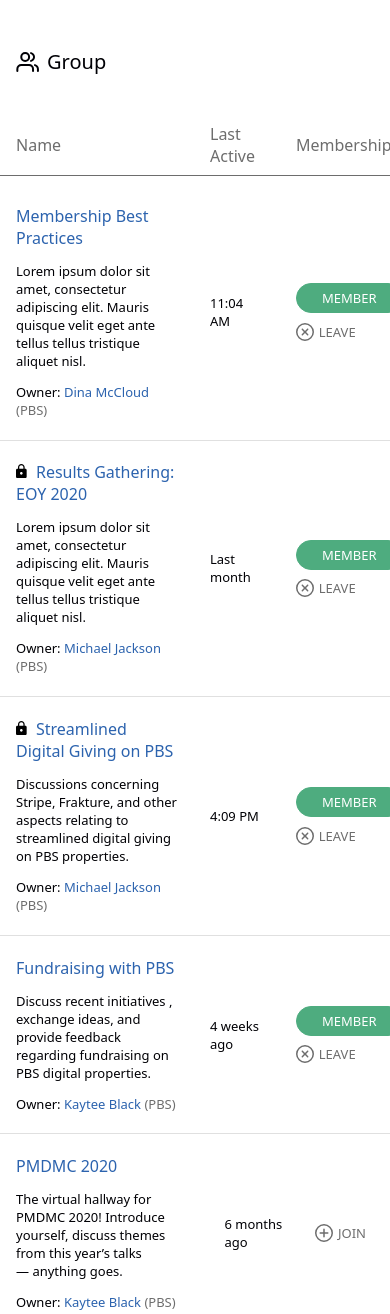
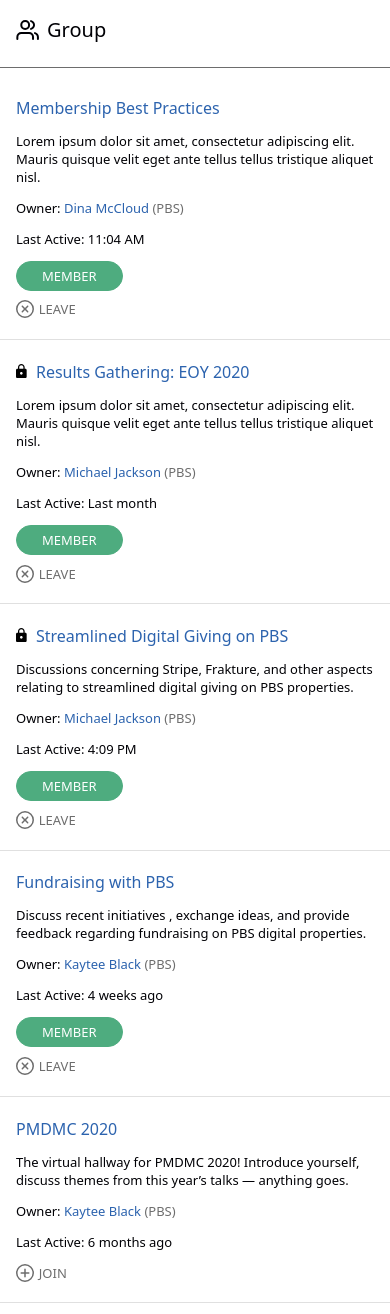
Before and after one commit to shouldnt/upwork-solution, a plain HTML site: page index.html in a window 390 px wide. Shown: the top 1314 px of the page. Drawn offline with Linux system fonts and the light colour scheme; a script that the page names is missing.

Commit message:
responsive

```diff
--- a/index.html
+++ b/index.html
@@ -29,9 +29,7 @@
       <p>Group</p>
     </div>
   </div>
-  <div class="container">
-  </div>
-  <div class="container">
+  <div class="container d-mobile-none">
     <div class="row">
       <div class="col-main">
         <h3>Name</h3>
@@ -61,7 +59,10 @@
         </div>
       </div>
       <div class="col-time">
-        <p class="b-item__time">11:04 AM</p>
+        <p class="b-item__time">
+          <span class="d-desktop-none">Last Active: </span>
+          11:04 AM
+        </p>
       </div>
       <div class="col-action">
         <div class="b-item__type">MEMBER</div>
@@ -87,7 +88,10 @@
         </div>
       </div>
       <div class="col-time">
-        <p class="b-item__time">Last month</p>
+        <p class="b-item__time">
+          <span class="d-desktop-none">Last Active: </span>
+          Last month
+        </p>
       </div>
       <div class="col-action">
         <div class="b-item__type">MEMBER</div>
@@ -111,7 +115,10 @@
         </div>
       </div>
       <div class="col-time">
-        <p class="b-item__time">4:09 PM</p>
+        <p class="b-item__time">
+          <span class="d-desktop-none">Last Active: </span>
+          4:09 PM
+        </p>
       </div>
       <div class="col-action">
         <div class="b-item__type">MEMBER</div>
@@ -134,7 +141,10 @@
         </div>
       </div>
       <div class="col-time">
-        <p class="b-item__time">4 weeks ago</p>
+        <p class="b-item__time">
+          <span class="d-desktop-none">Last Active: </span>
+          4 weeks ago
+        </p>
       </div>
       <div class="col-action">
         <div class="b-item__type">MEMBER</div>
@@ -157,7 +167,10 @@
         </div>
       </div>
       <div class="col-time">
-        <p class="b-item__time">6 months ago</p>
+        <p class="b-item__time">
+          <span class="d-desktop-none">Last Active: </span>
+          6 months ago
+        </p>
       </div>
       <div class="col-action">
         <a href="#" class="b-item__action b-item__action_add">
@@ -180,7 +193,10 @@
         </div>
       </div>
       <div class="col-time">
-        <p class="b-item__time">1 year ago</p>
+        <p class="b-item__time">
+          <span class="d-desktop-none">Last Active: </span>
+          1 year ago
+        </p>
       </div>
       <div class="col-action">
         <a href="#" class="b-item__action b-item__action_add">
--- a/style.css
+++ b/style.css
@@ -118,3 +118,22 @@ h3 {
 .b-item__action_add:hover {
   color: var(--secondaryColor);
 }
+@media (min-width: 576px) {
+  .d-desktop-none {
+    display: none;
+  }
+}
+@media (max-width: 575px) {
+  .user {
+    padding: 1rem 0;
+  }
+  .d-mobile-none {
+    display: none;
+  }
+  .row {
+    flex-wrap: wrap;
+  }
+  .row > [class^="col-"] {
+    width: 100%;
+  }
+}
```
